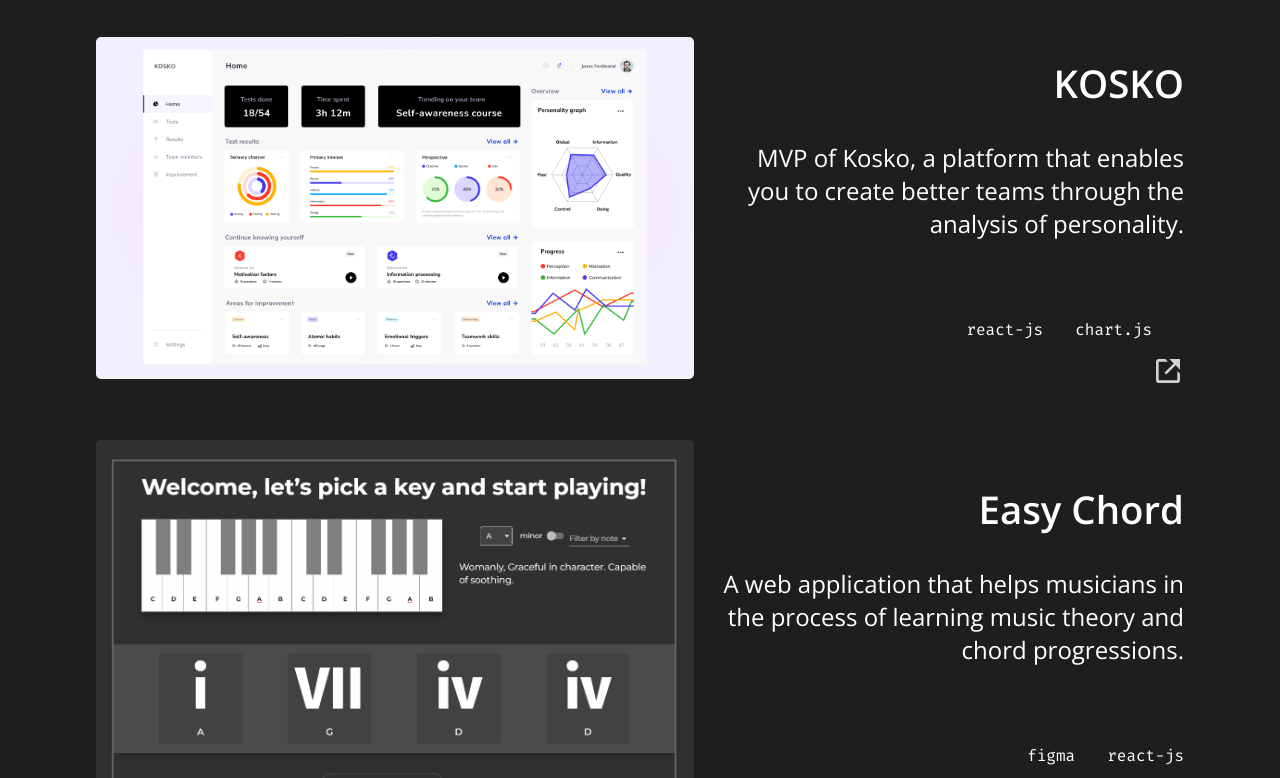
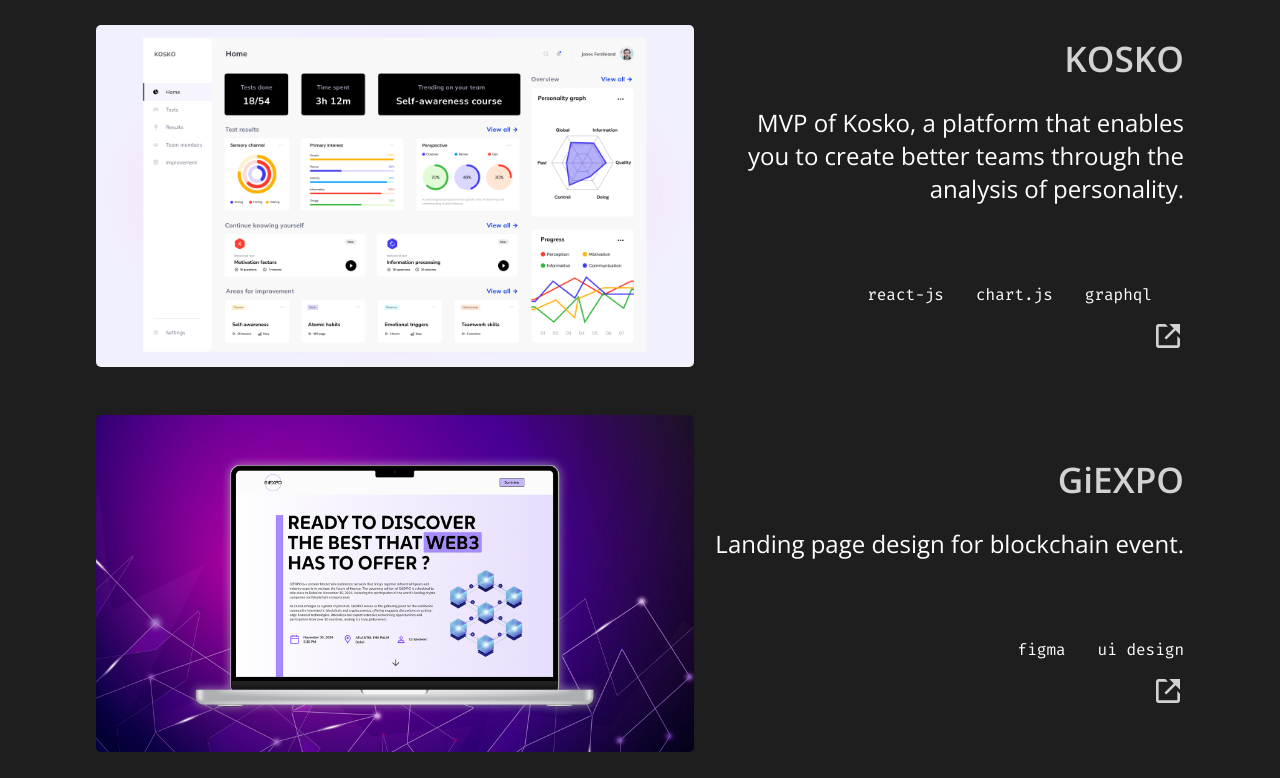
Before and after one commit to mindxploit/portfolio-v1, a Gatsby site: page / in a window 1280 px wide. Shown: the part 1513-2291 px from the top of the page. Built offline with nearby package versions, Linux system fonts and the light colour scheme; Gatsby itself is replaced by a stand-in of ours.

Commit message:
giExpo project added and responsive css fixes

```diff
--- a/src/components/container.js
+++ b/src/components/container.js
@@ -7,6 +7,7 @@
   height: ${props => (props.full ? "100vh" : null)};
   @media (max-width: 480px) {
     padding-bottom: 4em;
+    height: auto;
   }
 `
 
--- a/src/components/projects.js
+++ b/src/components/projects.js
@@ -36,6 +36,7 @@
     .gatsby-image-wrapper {
       width: 100%;
     }
+    gap: 2rem;
   }
 `
 
@@ -74,6 +75,22 @@
     p {
       font-size: 1.5rem;
     }
+  }
+`
+
+const ProjectName = styled.a`
+  font-size: 2.2rem;
+  font-weight: 600;
+
+  @media (max-width: 400px) {
+    a {
+      font-size: 2rem;
+    }
+  }
+
+  text-decoration: none;
+  &:hover {
+    text-decoration: underline;
   }
 `
 
@@ -151,6 +168,17 @@
           }
         }
       }
+      imageGiexpo: file(relativePath: { eq: "projects/giexpo.png" }) {
+        id
+        childImageSharp {
+          fixed {
+            ...GatsbyImageSharpFixed
+          }
+          fluid {
+            ...GatsbyImageSharpFluid
+          }
+        }
+      }
     }
   `)
 
@@ -163,7 +191,13 @@
         <Card>
           <Img fluid={data.imageMorocco.childImageSharp.fluid} />
           <Text>
-            <h2>Morocco Atlantis Journeys</h2>
+            <ProjectName
+              rel="noreferrer"
+              href="https://moroccoatlantisjourneys.com/"
+              target="_blank"
+            >
+              Morocco Atlantis Journeys
+            </ProjectName>
             <p>
               Business website for an experiences and tours provider in Morocco.
             </p>
@@ -182,10 +216,18 @@
             </a>
           </Text>
         </Card>
+      </Fade>
+      <Fade bottom>
         <Card>
           <Img fluid={data.imageKosko.childImageSharp.fluid} />
           <Text>
-            <h2>KOSKO</h2>
+            <ProjectName
+              rel="noreferrer"
+              href="https://www.kosko.it/"
+              target="_blank"
+            >
+              KOSKO
+            </ProjectName>
             <p>
               MVP of Kosko, a platform that enables you to create better teams
               through the analysis of personality.{" "}
@@ -193,9 +235,36 @@
             <Tech>
               <p>react-js</p>
               <p>chart.js</p>
+              <p>graphql</p>
               <p></p>
             </Tech>
             <a rel="noreferrer" href="https://www.kosko.it/" target="_blank">
+              <BiLinkExternal size="2em" />
+            </a>
+          </Text>
+        </Card>
+      </Fade>
+      <Fade bottom>
+        <Card>
+          <Img fluid={data.imageGiexpo.childImageSharp.fluid} />
+          <Text>
+            <ProjectName
+              rel="noreferrer"
+              href="https://dribbble.com/shots/24804301-GiEXPO-Blockchain-Exposition-Conference?utm_source=Clipboard_Shot&utm_campaign=mindxploit&utm_content=GiEXPO%20-%20Blockchain%20Exposition%20Conference&utm_medium=Social_Share&utm_source=Clipboard_Shot&utm_campaign=mindxploit&utm_content=GiEXPO%20-%20Blockchain%20Exposition%20Conference&utm_medium=Social_Share"
+              target="_blank"
+            >
+              GiEXPO
+            </ProjectName>
+            <p>Landing page design for blockchain event. </p>
+            <Tech>
+              <p>figma</p>
+              <p>ui design</p>
+            </Tech>
+            <a
+              rel="noreferrer"
+              href="https://dribbble.com/shots/24804301-GiEXPO-Blockchain-Exposition-Conference?utm_source=Clipboard_Shot&utm_campaign=mindxploit&utm_content=GiEXPO%20-%20Blockchain%20Exposition%20Conference&utm_medium=Social_Share&utm_source=Clipboard_Shot&utm_campaign=mindxploit&utm_content=GiEXPO%20-%20Blockchain%20Exposition%20Conference&utm_medium=Social_Share"
+              target="_blank"
+            >
               <BiLinkExternal size="2em" />
             </a>
           </Text>
@@ -206,7 +275,13 @@
           <Card>
             <Img fluid={data.imageChord.childImageSharp.fluid} />
             <Text>
-              <h2>Easy Chord</h2>
+              <ProjectName
+                rel="noreferrer"
+                href="https://mindxploit.github.io/EasyChord/"
+                target="_blank"
+              >
+                Easy Chord
+              </ProjectName>
               <p>
                 A web application that helps musicians in the process of
                 learning music theory and chord progressions.
@@ -235,7 +310,13 @@
         <Card>
           <Img fluid={data.imageVpn.childImageSharp.fluid} />
           <Text>
-            <h2>Lasles VPN</h2>
+            <ProjectName
+              rel="noreferrer"
+              href="https://github.com/mindxploit/lasles-vpn-landing-page"
+              target="_blank"
+            >
+              Lasles VPN
+            </ProjectName>
             <p>From UI design to fully responsive static landing page.</p>
             <Tech>
               <p>html</p>
--- a/src/components/skills.js
+++ b/src/components/skills.js
@@ -44,17 +44,21 @@
           <Block>
             <h2>Coding</h2>
             <p>Javascript (ES6) / Typescript</p>
+            <p>Solidity</p>
             <p>Webflow</p>
             <p>HTML/CSS</p>
+            <p>Graphql</p>
             <p>Git & Github</p>
           </Block>
           <Block>
             <h2>Frameworks</h2>
             <p>React.js</p>
+            <p>Next.js</p>
             <p>Material-ui</p>
-            <p>Next.js</p>
+            <p>Chakra-ui</p>
             <p>Styled-components</p>
             <p>Bootstrap</p>
+            <p>Tailwind css</p>
             <p>Gatsby.js</p>
             <p>p5.js</p>
           </Block>
@@ -66,7 +70,7 @@
           </Block>
           <Block>
             <h2>Interested in</h2>
-            <p>Cryptocurrency and DeFi</p>
+            <p>Crypto and DeFi</p>
             <p>Cyber Security</p>
             <p>AI</p>
           </Block>
```
Also changed, not shown: src/images/projects/giexpo.png (added).
